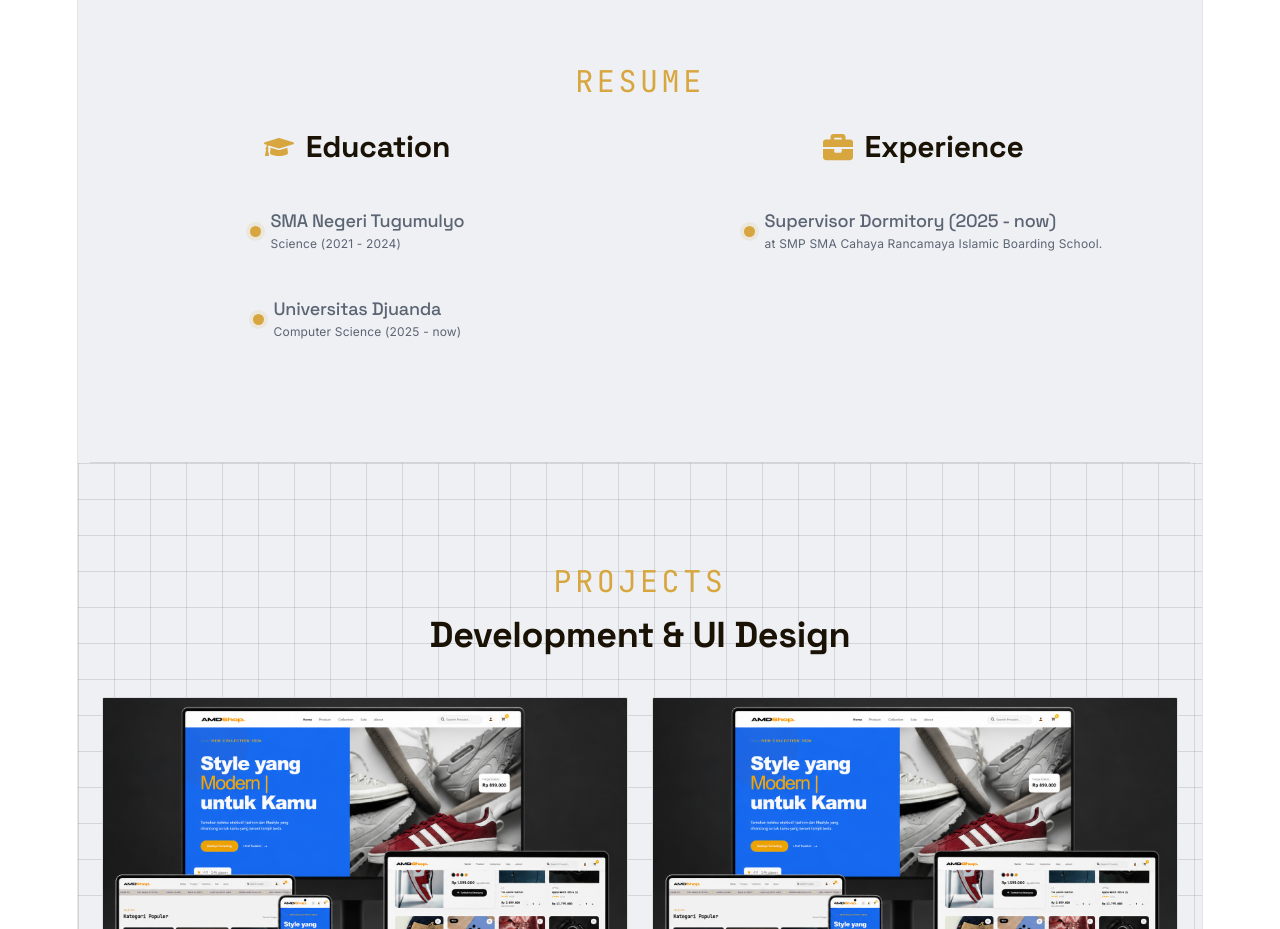
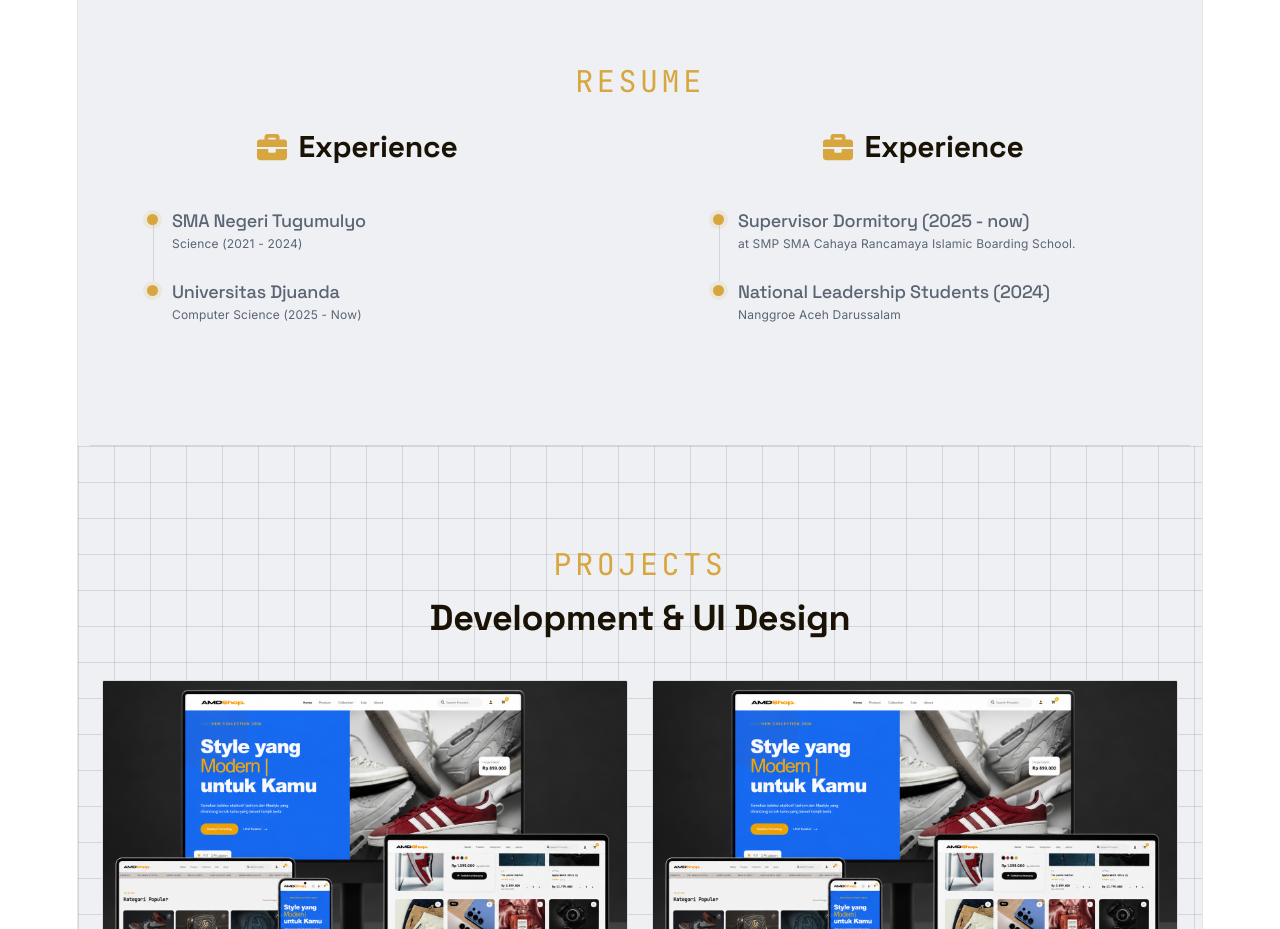
Before and after one commit to AhmadIqbalFE/my-portfolio, a React (Vite) app: page / in a window 1280 px wide. Shown: the part 1340-2269 px from the top of the page. Built offline with nearby package versions, Linux system fonts and the light colour scheme.

Commit message:
update resume.jsx

```diff
--- a/src/components/sections/Resume.jsx
+++ b/src/components/sections/Resume.jsx
@@ -9,11 +9,11 @@ function Resume() {
       <section id="resume" className="section-pad">
         <Eyebrow>Resume</Eyebrow>
         <div className="wrap resume-container">
-          <Reveal>
+          <Reveal delay={100}>
             <div className="resume-block">
               <div className="resume-heading-title">
-                <FaGraduationCap size={20} className="resume-icon" />
-                <h2 className="font-display resume-title">Education</h2>
+                <FaBriefcase size={20} className="resume-icon" />
+                <h2 className="font-display resume-title">Experience</h2>
               </div>
 
               <div className="resume-timeline">
@@ -26,9 +26,7 @@ function Resume() {
                     <p className="description-list">Science (2021 - 2024)</p>
                   </div>
                 </div>
-              </div>
 
-              <div className="resume-timeline">
                 <div className="resume-item">
                   <span className="resume-dot"></span>
                   <div className="resume-item-content">
@@ -36,7 +34,7 @@ function Resume() {
                       Universitas Djuanda
                     </h2>
                     <p className="description-list">
-                      Computer Science (2025 - now)
+                      Computer Science (2025 - Now)
                     </p>
                   </div>
                 </div>
@@ -51,6 +49,7 @@ function Resume() {
                 <h2 className="font-display resume-title">Experience</h2>
               </div>
 
+              <div className="resume-timeline">
                 <div className="resume-item">
                   <span className="resume-dot"></span>
                   <div className="resume-item-content">
@@ -62,11 +61,21 @@ function Resume() {
                     </p>
                   </div>
                 </div>
+
+                <div className="resume-item">
+                  <span className="resume-dot"></span>
+                  <div className="resume-item-content">
+                    <h2 className="font-display resume-list">
+                      National Leadership Students (2024)
+                    </h2>
+                    <p className="description-list">Nanggroe Aceh Darussalam</p>
+                  </div>
+                </div>
+              </div>
             </div>
           </Reveal>
         </div>
       </section>
-
       <div className="wrap">
         <div className="divider" />
       </div>
--- a/src/styles/index.css
+++ b/src/styles/index.css
@@ -698,9 +698,10 @@ section {
 }
 
 .resume-timeline {
-  display: inline-flex;
+  display: flex;
   flex-direction: column;
-  align-items: flex-start;
+  width: 100%;
+  max-width: 420px;
   margin-bottom: 25px;
 }
 
@@ -708,6 +709,7 @@ section {
 .resume-heading-title {
   display: flex;
   align-items: center;
+  justify-content: center;
   gap: 12px;
   margin-bottom: 25px;
 }
@@ -730,21 +732,21 @@ section {
 .resume-item {
   position: relative;
   display: flex;
-  align-items: center;
-  gap: 10px;
-  padding-bottom: 20px;
+  align-items: flex-start;
+  gap: 14px;
+  padding-bottom: 28px;
 }
 
 .resume-item:last-child {
   padding-bottom: 0;
 }
 
+/* Vertical line */
 .resume-item:not(:last-child)::before {
   content: "";
   position: absolute;
   left: 5.5px;
-  transform: translateX(-50%);
-  top: 50%;
+  top: 11px;
   bottom: 0;
   width: 1px;
   background: var(--line);
@@ -757,6 +759,7 @@ section {
   width: 11px;
   height: 11px;
   flex-shrink: 0;
+  margin-top: 4px;
   border-radius: 50%;
   background: var(--gold);
   box-shadow: 0 0 0 4px rgba(216, 166, 62, 0.12);
@@ -765,7 +768,7 @@ section {
 
 /* Text */
 .resume-item-content {
-  flex: 0 1 auto;
+  flex: 1;
   display: flex;
   flex-direction: column;
   gap: 4px;
```
Lines whose indentation alone changed are shown as unchanged.
